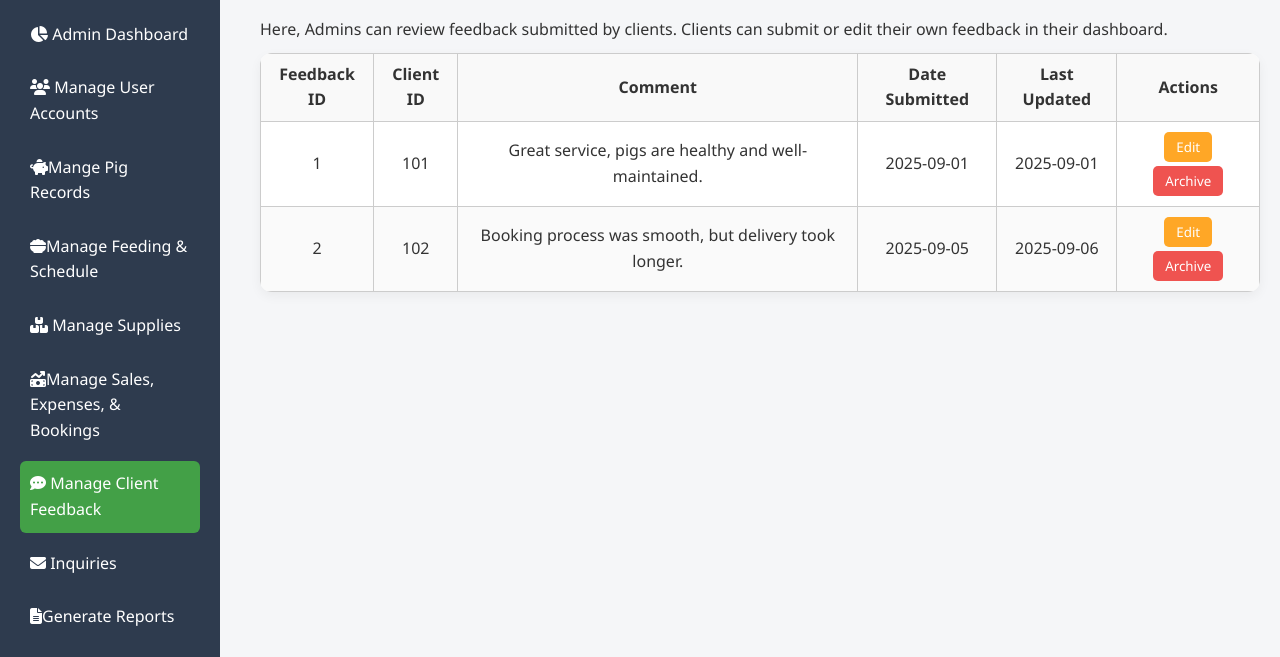
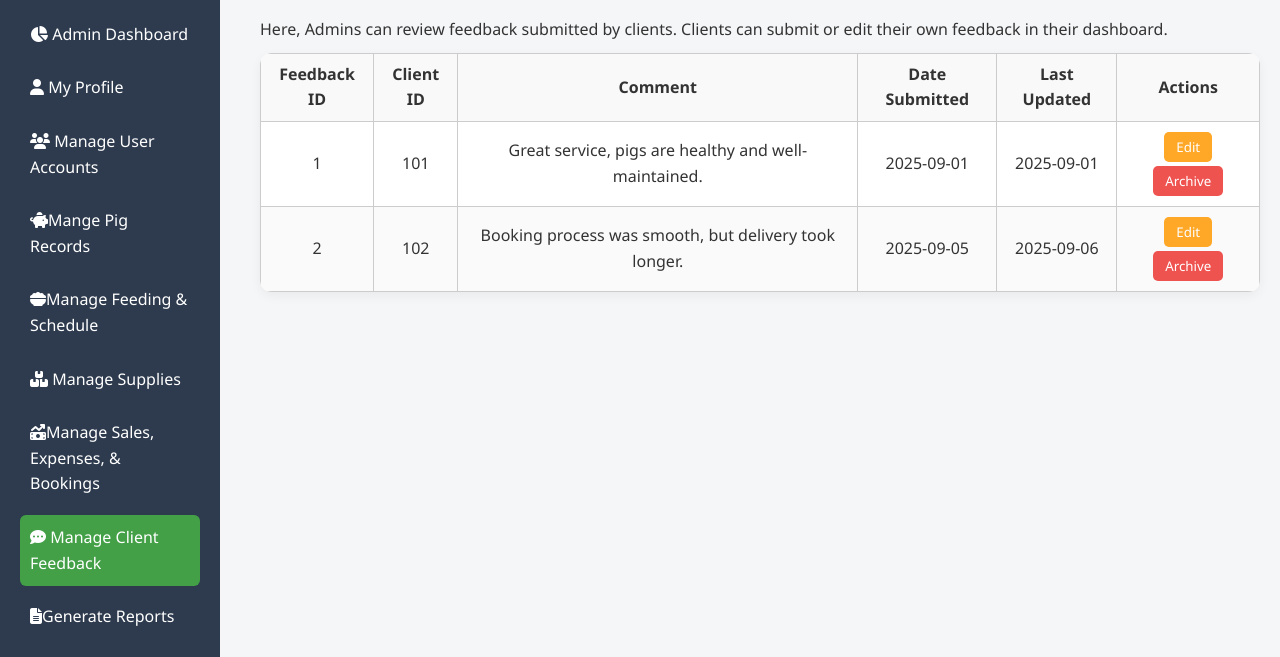
Before and after one commit to pbrapdanielquiazon-spec/ASwinTech, a plain HTML site: page SwineTechv5/Admin/admin-manage-client-feedback-admin.html in a window 1280 px wide. Shown: the part 74-731 px from the top of the page. Drawn offline with Linux system fonts and the light colour scheme.

Commit message:
Update admin-manage-client-feedback-admin.html

```diff
--- a/SwineTechv5/Admin/admin-manage-client-feedback-admin.html
+++ b/SwineTechv5/Admin/admin-manage-client-feedback-admin.html
@@ -13,13 +13,13 @@
     <div class="sidebar-logo">🐖 SwineTech</div>
     <nav>
       <a href="dashboard-admin.html"><i class="fa-solid fa-chart-pie"></i> Admin Dashboard</a>
+      <a href="admin-profile.html"><i class="fa-solid fa-user"></i> My Profile</a>
       <a href="admin-manage-user-accounts.html"><i class="fa-solid fa-users"></i> Manage User Accounts</a>
       <a href="admin-manage-pig-records.html"><i class="fa-solid fa-piggy-bank"></i>Mange Pig Records</a>
       <a href="admin-manage-feeding-schedule.html"><i class="fa-solid fa-bowl-food"></i>Manage Feeding & Schedule</a>
       <a href="admin-manage-supplies.html"><i class="fa-solid fa-boxes-stacked"></i> Manage Supplies</a>
       <a href="admin-manage-sales-expenses-bookings.html"><i class="fa-solid fa-money-bill-trend-up"></i>Manage Sales, Expenses, & Bookings</a>
       <a href="admin-manage-client-feedback-admin.html" class="active"><i class="fa-solid fa-comment-dots"></i> Manage Client Feedback</a>
-      <a href="inquiries.html"><i class="fa-solid fa-envelope"></i> Inquiries</a>
       <a href="admin-generate-reports.html"><i class="fa-solid fa-file-lines"></i>Generate Reports</a>
       <a href="logout.php" class="btn-logout"><i class="fa-solid fa-right-from-bracket"></i> Logout</a>
     </nav>
```
